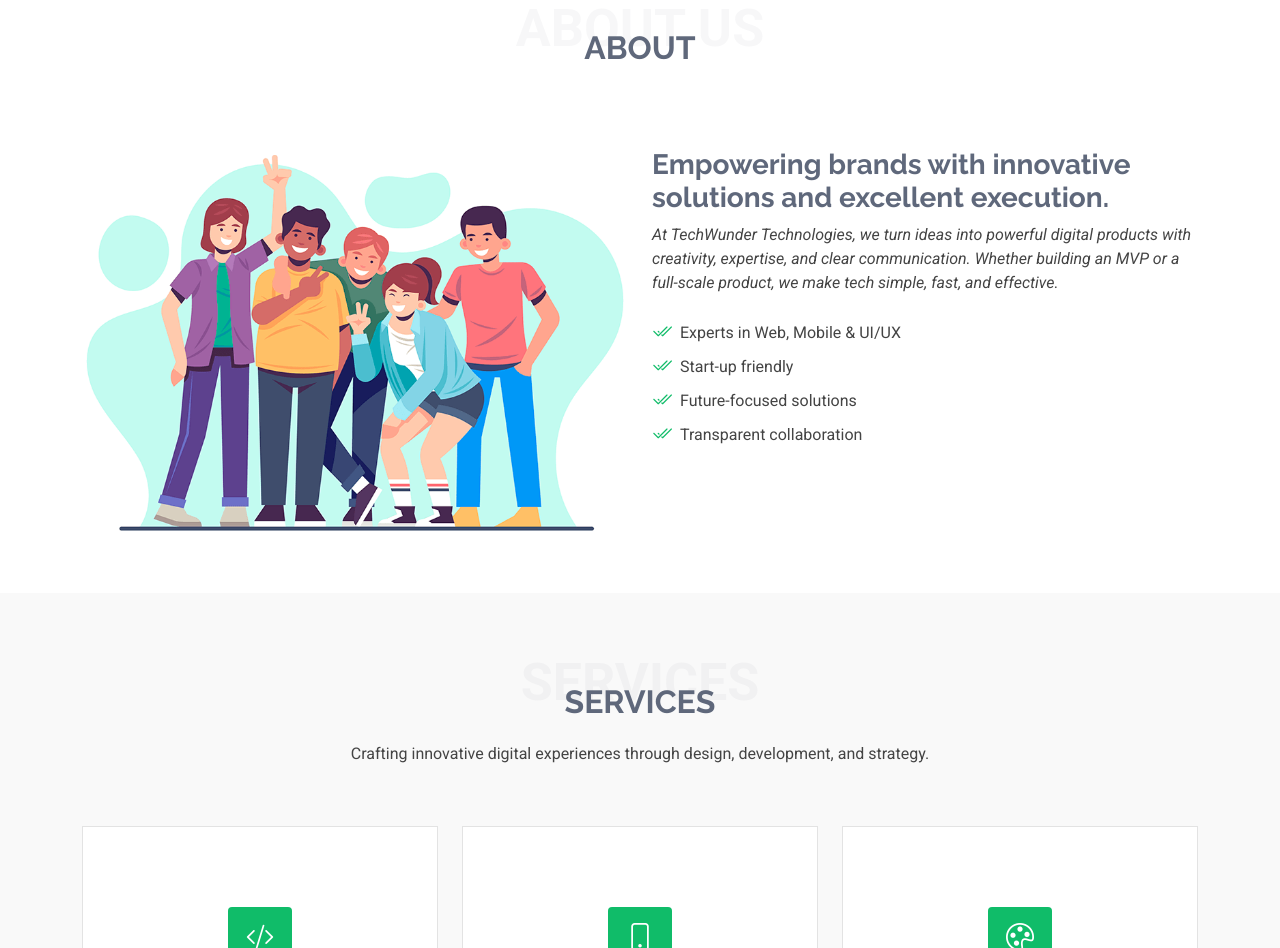
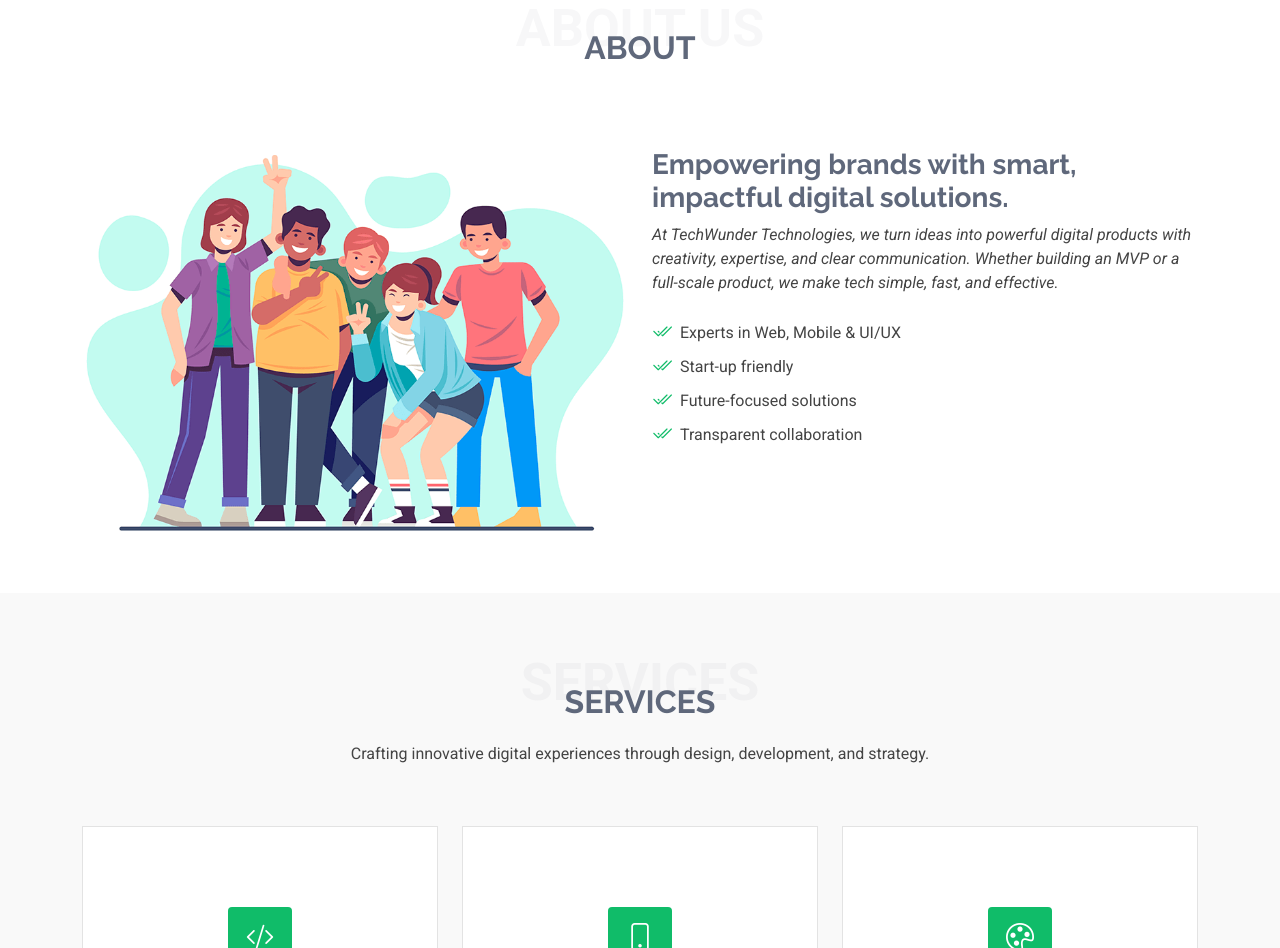
Before and after one commit to sanin-muhammed/techwunder-technologies, a plain HTML site: page index.html in a window 1280 px wide. Shown: the part 1155-2103 px from the top of the page. Drawn offline with Linux system fonts and the light colour scheme.

Commit message:
changed about us heading

```diff
--- a/index.html
+++ b/index.html
@@ -159,7 +159,7 @@
             <!-- <a href="https://www.youtube.com/watch?v=Y7f98aduVJ8" class="glightbox pulsating-play-btn"></a> -->
           </div>
           <div class="col-lg-6 content" data-aos="fade-up" data-aos-delay="200">
-            <h3>Empowering brands with innovative solutions and excellent execution.</h3>
+            <h3>Empowering brands with smart, impactful digital solutions.</h3>
             <p class="fst-italic">
               At TechWunder Technologies, we turn ideas into powerful digital products with creativity, expertise, and clear communication. Whether building an MVP or a full-scale product, we make tech simple, fast, and effective.
             </p>
```
